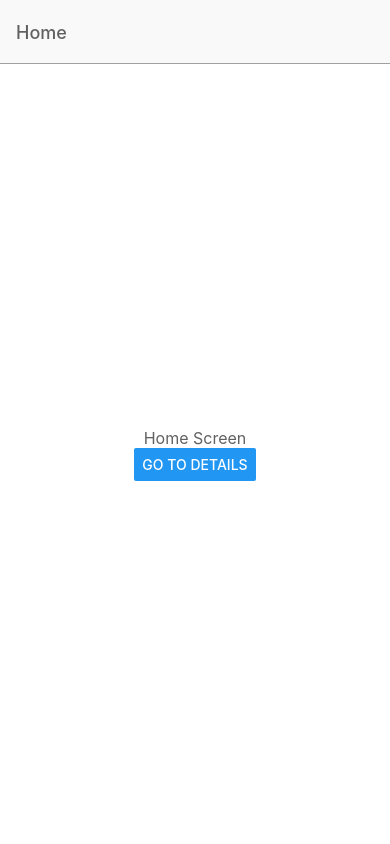
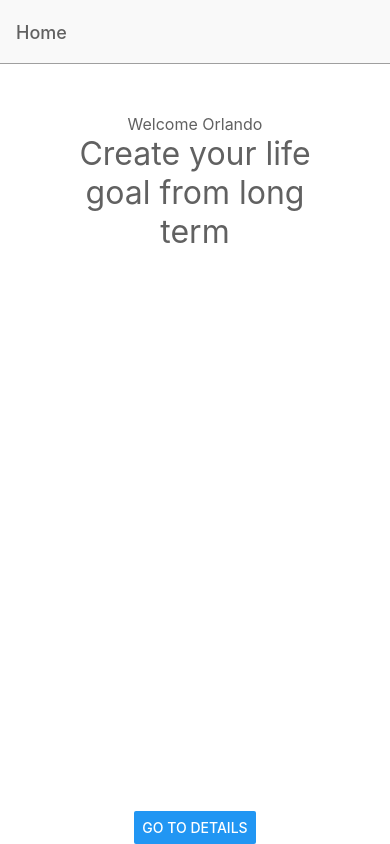
Before and after one commit to orlandos20/my-goals-tracker, a React Native app: screen /Home in a window 390 px wide. Built offline with nearby package versions, Linux system fonts and the light colour scheme.

Commit message:
feat: welcome message component with tests

```diff
--- /dev/null
+++ b/src/components/index.ts
@@ -0,0 +1,2 @@
+export { default as Layout } from './Layout';
+export { default as WelcomeMessage } from './welcome-message/welcome-message';
--- /dev/null
+++ b/src/components/welcome-message/index.ts
@@ -0,0 +1 @@
+export * from './welcome-message';
--- /dev/null
+++ b/src/components/welcome-message/welcome-message.tsx
@@ -0,0 +1,32 @@
+import React from 'react';
+import { SafeAreaView, StyleSheet, Text, View } from 'react-native';
+import { useTheme } from '@react-navigation/native';
+
+const WelcomeMessage = () => {
+  const { colors } = useTheme();
+
+  return (
+    <View style={styles.container}>
+      <Text style={{ fontSize: 16, color: colors.text }}>Welcome Orlando</Text>
+      <Text style={[{ color: colors.text }, { ...styles.subTitle }]}>
+        Create your life goal from long term
+      </Text>
+    </View>
+  );
+};
+
+const styles = StyleSheet.create({
+  container: {
+    flex: 1,
+    width: '70%',
+    alignItems: 'center',
+    marginTop: 50,
+  },
+  subTitle: {
+    paddingHorizontal: 5,
+    textAlign: 'center',
+    fontSize: 32,
+  },
+});
+
+export default WelcomeMessage;
--- a/src/screens/home/HomeScreen.tsx
+++ b/src/screens/home/HomeScreen.tsx
@@ -7,7 +7,7 @@ import {
   createNativeStackNavigator,
 } from '@react-navigation/native-stack';
 
-import Layout from 'src/components/Layout';
+import { Layout, WelcomeMessage } from 'src/components';
 
 import { RootStackParamList } from '../../../types';
 
@@ -18,10 +18,7 @@ export default function HomeScreen(props: HomeScreenProps) {
 
   return (
     <Layout>
-      <Text style={{ fontSize: 16, color: colors.text }}>Home Screen</Text>
-      {/* <Text style={{ fontSize: 16, color: colors.text }}>
-        Open up App.tsx to start working on your app! Initialized
-      </Text> */}
+      <WelcomeMessage />
       <Button
         title='Go to Details'
         onPress={() => props.navigation.push('Details')}
```
Also changed, not shown: 2 other files (tests, documents, lock files or other folders).
